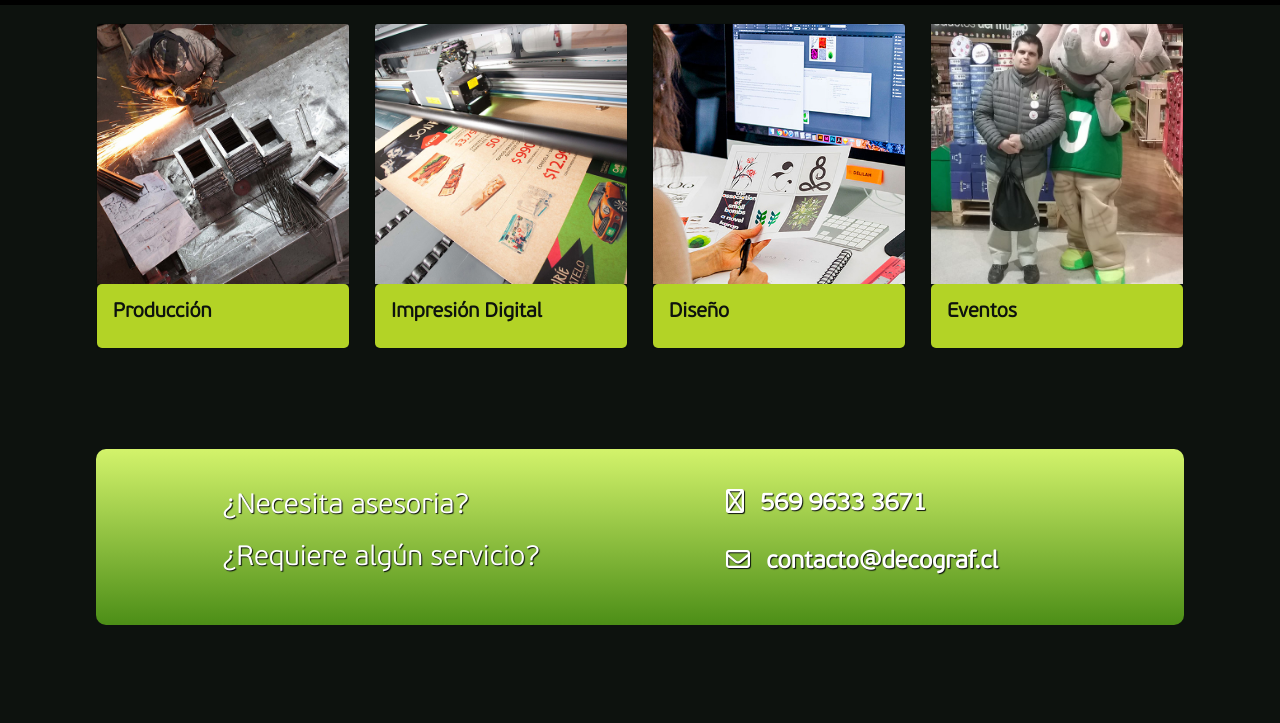
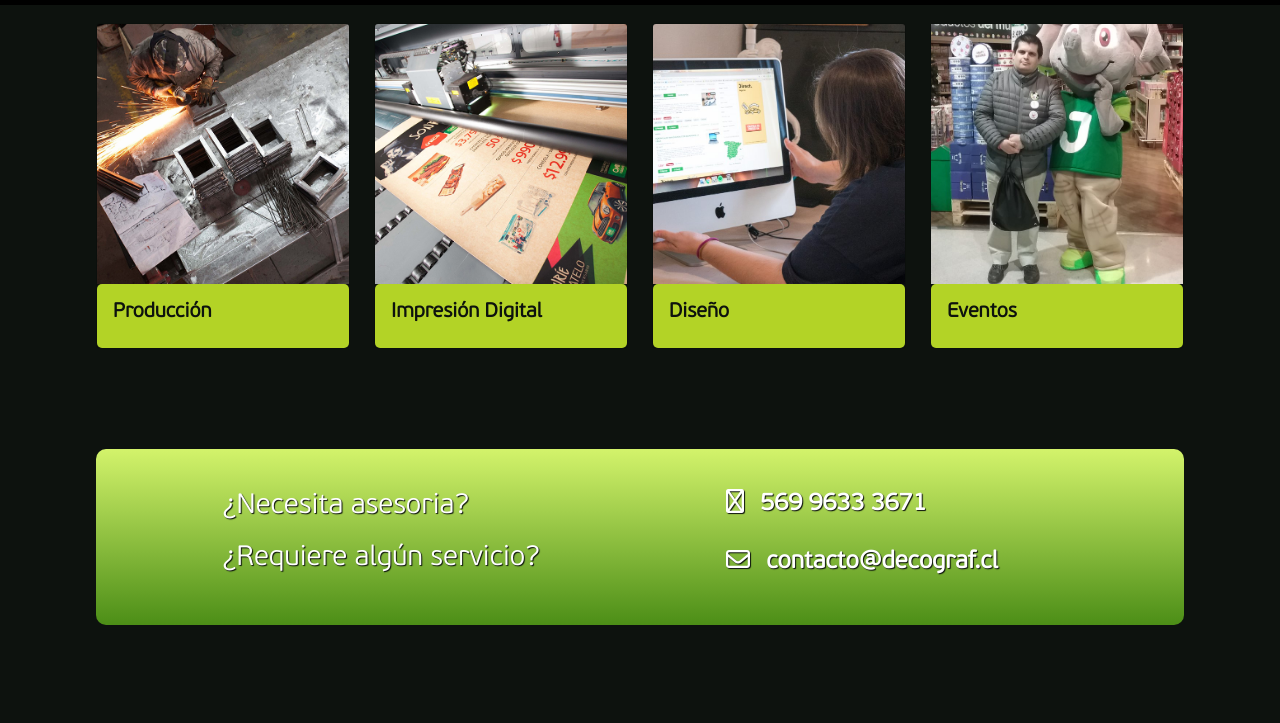
Before and after one commit to claudioastorga/borrador, a plain HTML site: page index.html in a window 1280 px wide. Shown: the part 77-800 px from the top of the page. Drawn offline with nearby package versions, Linux system fonts and the light colour scheme; files that its build step writes are made by us from their sources.

Commit message:
Add files via upload

```diff
--- a/index.html
+++ b/index.html
@@ -109,7 +109,7 @@
             </div>
             <div class="col">
               <div class="card">
-                <img src="assets/img/diseño.jpg" class="card-img-top" alt="...">
+                <img src="assets/img/P1190371-1068x713.jpg" class="card-img-top" alt="...">
                 <div class="card-body">
                   <h5 class="card-title">Diseño</h5>
                 </div>
```
Also changed, not shown: assets/img/P1190371-1068x713.jpg (added).
